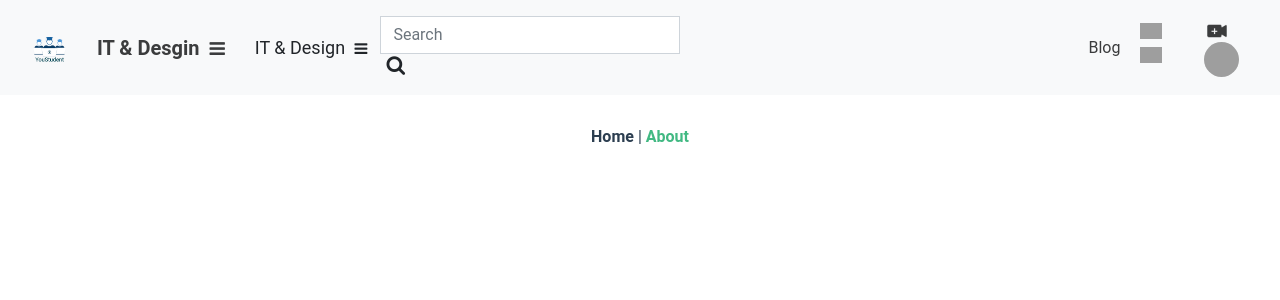
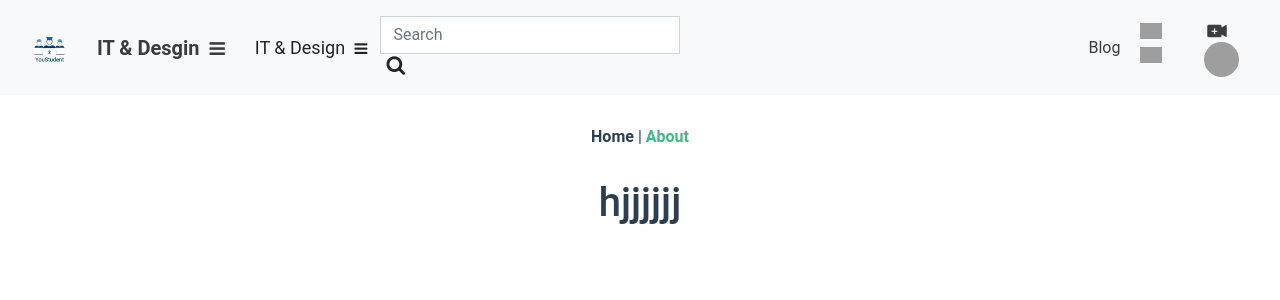
Before and after one commit to Orangeboks/dev-env, a Vue app: page /about in a window 1280 px wide. Shown: the top 300 px of the page. Built offline with nearby package versions, Linux system fonts and the light colour scheme; grey boxes are pictures that could not be loaded.

Commit message:
hej in About.vue

```diff
--- a/src/views/About.vue
+++ b/src/views/About.vue
@@ -1,7 +1,5 @@
 <template>
   <div class="about">
-
-
-
+    <h1>hjjjjjj</h1>
   </div>
 </template>
```
